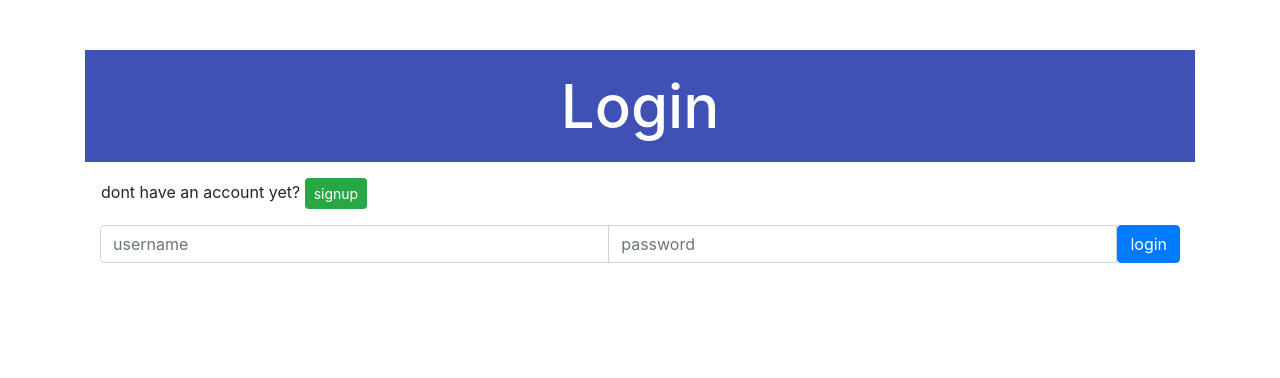
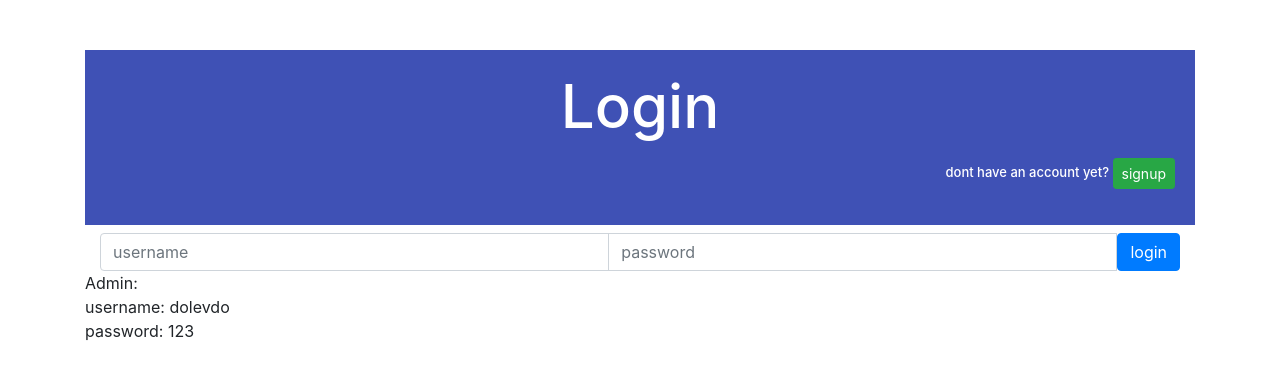
Before and after one commit to dolev146/hostingvacationsherokuwithoutmulter, a React (Create React App) app: page /login in a window 1280 px wide. Shown: the top 378 px of the page. Built offline with nearby package versions, Linux system fonts and the light colour scheme; the HTML template or start-up script is replaced by a standard one.

Commit message:
fixing css issues

```diff
--- a/src/App.css
+++ b/src/App.css
@@ -8,9 +8,7 @@
   margin-left: auto;
   display: flex;
   flex-wrap: wrap;
-  overflow-y: auto;
-  width: 70vw;
-  height: 68vh;
+  width: 100vw;
   justify-content:space-evenly ;
 }
 
@@ -55,3 +53,9 @@
 display: flex;
 justify-content: space-between;
 }
+
+
+.subheader{
+  font-size: small;
+  text-align: end;
+}
--- a/src/components/Login.jsx
+++ b/src/components/Login.jsx
@@ -39,9 +39,9 @@ export default function Login({ history }) {
 
     return (
         <div className="container">
-            <h1 className="header">Login</h1>
+            <h1 className="header">Login   <p className="mb-3 mt-3 ml-3 subheader" >dont have an account yet? <Link className="btn btn-success btn-sm" to="/signup" >signup</Link> </p></h1>
 
-            <p className="mb-3 mt-3 ml-3" >dont have an account yet? <Link className="btn btn-success btn-sm" to="/signup" >signup</Link> </p>
+
 
 
             <form onSubmit={handleSubmit}>
@@ -54,6 +54,12 @@ export default function Login({ history }) {
                     <button className="btn btn-primary">login</button>
                 </div>
             </form>
+
+            <p>Admin: <br/>
+              username:  dolevdo  <br />
+               password: 123</p>
         </div>
+
+
     )
 }
```
